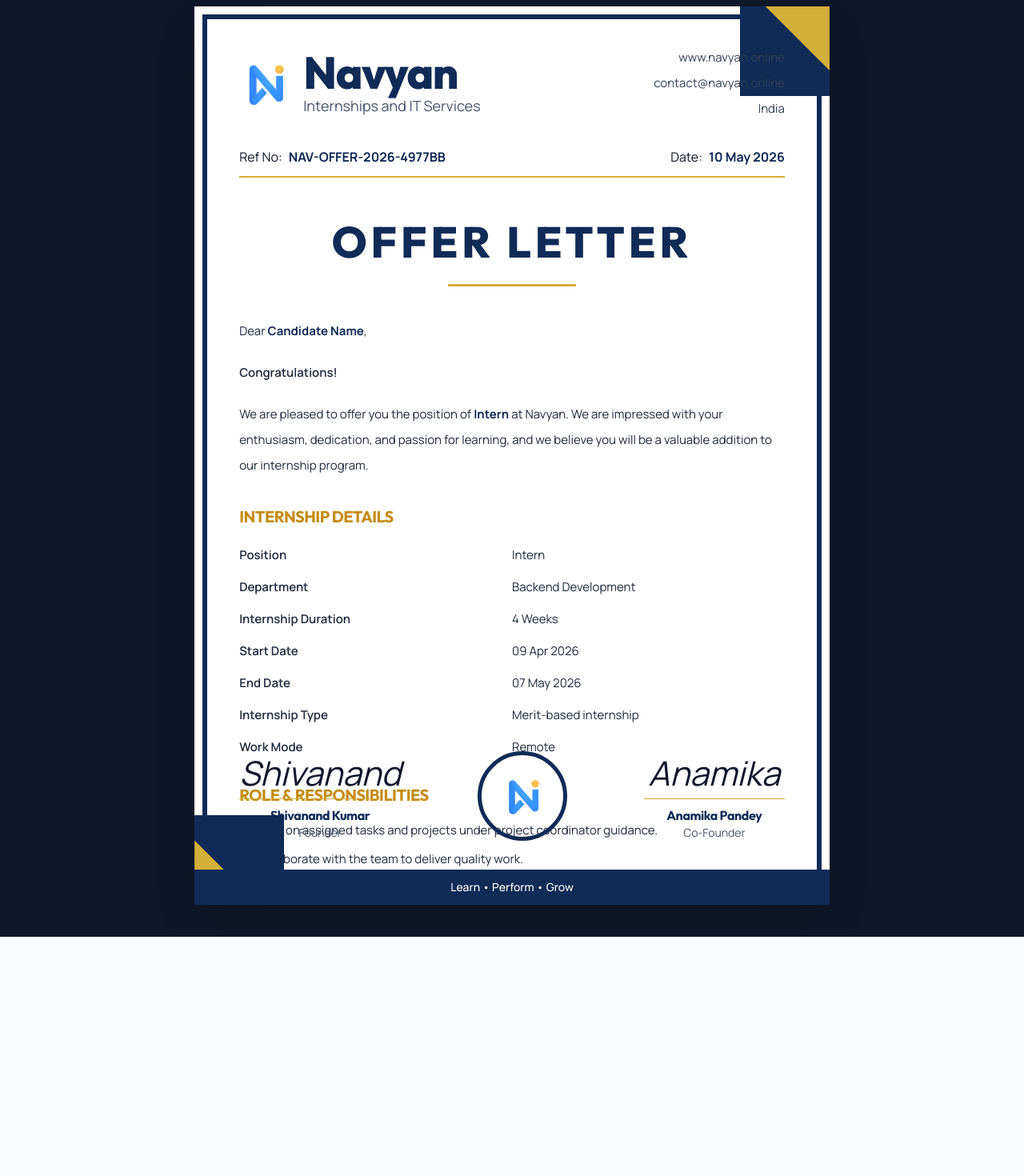
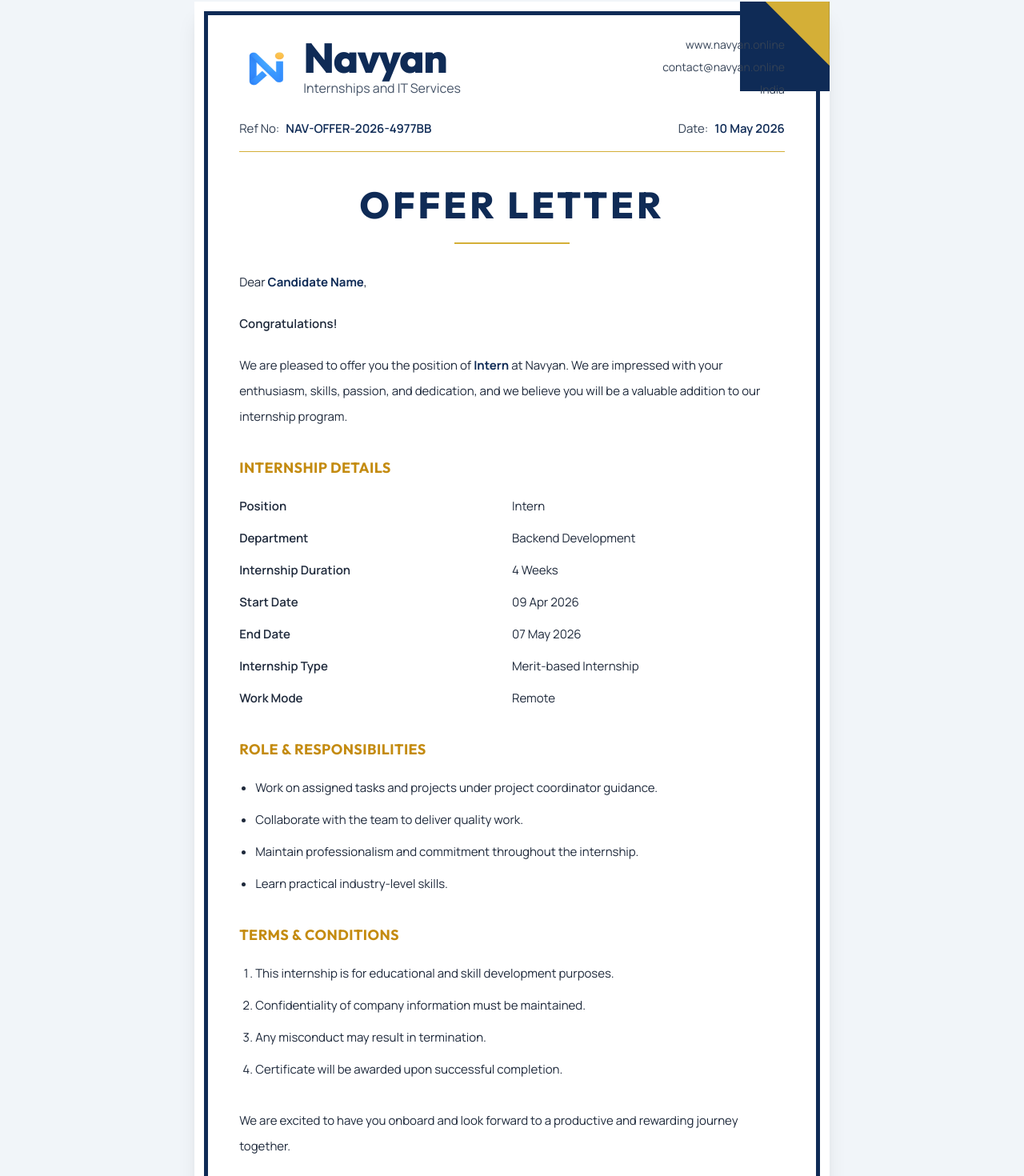
Before and after one commit to shivanand91/navyan, a React (Vite) app in the folder client/: page /documents/offer-letter/1 in a window 1280 px wide. Shown: the part 104-1574 px from the top of the page at 80% size. Before the commit the page ends 1275 px from the top, so only its background shows below. Built offline with nearby package versions, Linux system fonts and the light colour scheme; no server answers.

Commit message:
offer letter and certificate designs

```diff
--- a/client/src/pages/documents/OfferLetterPreview.jsx
+++ b/client/src/pages/documents/OfferLetterPreview.jsx
@@ -1,20 +1,7 @@
 import { useEffect, useState } from "react";
 import { useParams } from "react-router-dom";
-import api, { getApiErrorMessage } from "@/lib/axios";
+import api from "@/lib/axios";
 import halfLogo from "@/assests/half_logo.png";
-
-const fallbackDocument = {
-  studentName: "Candidate Name",
-  internshipTitle: "Backend Development",
-  role: "Intern",
-  durationLabel: "4 Weeks",
-  mode: "Remote",
-  startDateStr: "09 Apr 2026",
-  endDateStr: "07 May 2026",
-  issueDateStr: "10 May 2026",
-  offerId: "NAV-OFFER-2026-4977BB",
-  internshipType: "Merit-based internship",
-};
 
 export default function OfferLetterPreview() {
   const { accessToken } = useParams();
@@ -28,9 +15,20 @@ export default function OfferLetterPreview() {
           `/applications/offer-letter/${accessToken}/preview`
         );
 
-        setDocument(data.document || fallbackDocument);
+        setDocument(data.document);
       } catch {
-        setDocument(fallbackDocument);
+        setDocument({
+          studentName: "Candidate Name",
+          internshipTitle: "Backend Development",
+          role: "Intern",
+          durationLabel: "4 Weeks",
+          mode: "Remote",
+          startDateStr: "09 Apr 2026",
+          endDateStr: "07 May 2026",
+          issueDateStr: "10 May 2026",
+          offerId: "NAV-OFFER-2026-4977BB",
+          internshipType: "Merit-based Internship",
+        });
       }
     };
 
@@ -46,13 +44,20 @@ export default function OfferLetterPreview() {
   }
 
   return (
-    <div className="bg-[#0f172a] min-h-screen py-10 print:bg-white">
-      {/* PRINT BUTTON */}
+    <div className="bg-slate-100 min-h-screen py-10 px-4 print:bg-white">
+      {/* TOP ACTIONS */}
 
-      <div className="flex justify-center mb-6 print:hidden">
+      <div className="flex justify-center gap-4 mb-6 print:hidden">
+        <button
+          onClick={() => window.history.back()}
+          className="bg-white border border-slate-300 px-5 py-2 rounded-lg font-medium shadow-sm"
+        >
+          Back
+        </button>
+
         <button
           onClick={() => window.print()}
-          className="bg-[#0f2b56] text-white px-6 py-3 rounded-lg font-semibold"
+          className="bg-[#0f2b56] text-white px-5 py-2 rounded-lg font-medium shadow-sm"
         >
           Print / Save PDF
         </button>
@@ -62,23 +67,23 @@ export default function OfferLetterPreview() {
 
       <div
         className="
+          mx-auto
           bg-white
-          mx-auto
           relative
           overflow-hidden
-          shadow-2xl
+          shadow-xl
           print:shadow-none
         "
         style={{
           width: "210mm",
-          height: "297mm",
+          minHeight: "297mm",
         }}
       >
         {/* BORDER */}
 
-        <div className="absolute inset-[10px] border-[6px] border-[#0f2b56]" />
+        <div className="absolute inset-[12px] border-[5px] border-[#0f2b56]" />
 
-        {/* TOP CORNERS */}
+        {/* TOP RIGHT DESIGN */}
 
         <div className="absolute top-0 right-0 w-28 h-28 bg-[#0f2b56]" />
 
@@ -89,7 +94,7 @@ export default function OfferLetterPreview() {
           }}
         />
 
-        {/* BOTTOM CORNERS */}
+        {/* BOTTOM LEFT DESIGN */}
 
         <div className="absolute bottom-0 left-0 w-28 h-28 bg-[#0f2b56]" />
 
@@ -102,45 +107,45 @@ export default function OfferLetterPreview() {
 
         {/* HEADER */}
 
-        <div className="relative z-10 px-14 pt-12 flex justify-between">
+        <div className="relative z-10 px-14 pt-10 flex justify-between">
           <div className="flex items-center gap-4">
             <img
               src={halfLogo}
-              alt=""
-              className="w-16"
+              alt="logo"
+              className="w-16 h-16"
             />
 
             <div>
-              <h1 className="text-[56px] leading-[56px] font-black text-[#0f2b56]">
+              <h1 className="text-[52px] leading-[52px] font-black text-[#0f2b56]">
                 Navyan
               </h1>
 
-              <p className="text-[18px] text-slate-600">
+              <p className="text-[16px] text-slate-600">
                 Internships and IT Services
               </p>
             </div>
           </div>
 
-          <div className="text-right text-[15px] leading-8 text-slate-700">
+          <div className="text-right text-[14px] leading-7 text-slate-700">
             <p>www.navyan.online</p>
             <p>contact@navyan.online</p>
             <p>India</p>
           </div>
         </div>
 
-        {/* REF */}
+        {/* META */}
 
-        <div className="px-14 mt-8 flex justify-between text-[16px]">
+        <div className="relative z-10 px-14 mt-6 flex justify-between text-[15px] text-slate-700">
           <div>
             Ref No:
-            <span className="font-bold ml-2 text-[#0f2b56]">
+            <span className="font-semibold ml-2 text-[#0f2b56]">
               {document.offerId}
             </span>
           </div>
 
           <div>
             Date:
-            <span className="font-bold ml-2 text-[#0f2b56]">
+            <span className="font-semibold ml-2 text-[#0f2b56]">
               {document.issueDateStr}
             </span>
           </div>
@@ -148,21 +153,21 @@ export default function OfferLetterPreview() {
 
         {/* LINE */}
 
-        <div className="mx-14 mt-3 h-[2px] bg-[#d4af37]" />
+        <div className="mx-14 mt-4 border-b border-[#d4af37]" />
 
         {/* TITLE */}
 
-        <div className="text-center mt-10">
-          <h2 className="text-[54px] font-black tracking-[5px] text-[#0f2b56]">
+        <div className="text-center mt-8">
+          <h2 className="text-[46px] font-black tracking-[4px] text-[#0f2b56]">
             OFFER LETTER
           </h2>
 
-          <div className="w-40 h-[3px] bg-[#d4af37] mx-auto mt-3" />
+          <div className="w-36 h-[2px] bg-[#d4af37] mx-auto mt-3" />
         </div>
 
-        {/* CONTENT */}
+        {/* BODY */}
 
-        <div className="px-14 mt-10 text-[15px] leading-8 text-slate-800">
+        <div className="px-14 mt-8 text-[15px] leading-8 text-slate-800">
           <p>
             Dear{" "}
             <span className="font-bold text-[#0f2b56]">
@@ -180,16 +185,16 @@ export default function OfferLetterPreview() {
               {document.role}
             </span>{" "}
             at Navyan. We are impressed with your
-            enthusiasm, dedication, and passion for
-            learning, and we believe you will be a
-            valuable addition to our internship program.
+            enthusiasm, skills, passion, and dedication,
+            and we believe you will be a valuable
+            addition to our internship program.
           </p>
 
           {/* DETAILS */}
 
           <div className="mt-8">
-            <h3 className="text-[#c48b10] font-bold text-[20px]">
-              INTERNSHIP DETAILS
+            <h3 className="text-[#c48b10] text-[18px] font-bold uppercase tracking-wide">
+              Internship Details
             </h3>
 
             <div className="grid grid-cols-2 gap-y-2 mt-4">
@@ -232,15 +237,15 @@ export default function OfferLetterPreview() {
 
           {/* RESPONSIBILITIES */}
 
-          <div className="mt-7">
-            <h3 className="text-[#c48b10] font-bold text-[20px]">
-              ROLE & RESPONSIBILITIES
+          <div className="mt-8">
+            <h3 className="text-[#c48b10] text-[18px] font-bold uppercase tracking-wide">
+              Role & Responsibilities
             </h3>
 
-            <ul className="list-disc pl-5 mt-3 space-y-1">
+            <ul className="list-disc pl-5 mt-4 space-y-2">
               <li>
-                Work on assigned tasks and projects
-                under project coordinator guidance.
+                Work on assigned tasks and projects under
+                project coordinator guidance.
               </li>
 
               <li>
@@ -261,12 +266,12 @@ export default function OfferLetterPreview() {
 
           {/* TERMS */}
 
-          <div className="mt-7">
-            <h3 className="text-[#c48b10] font-bold text-[20px]">
-              TERMS & CONDITIONS
+          <div className="mt-8">
+            <h3 className="text-[#c48b10] text-[18px] font-bold uppercase tracking-wide">
+              Terms & Conditions
             </h3>
 
-            <ol className="list-decimal pl-5 mt-3 space-y-1">
+            <ol className="list-decimal pl-5 mt-4 space-y-2">
               <li>
                 This internship is for educational and
                 skill development purposes.
@@ -288,20 +293,30 @@ export default function OfferLetterPreview() {
             </ol>
           </div>
 
-          <p className="mt-7">
-            Welcome to the Navyan family!
+          <p className="mt-8">
+            We are excited to have you onboard and look
+            forward to a productive and rewarding journey
+            together.
+          </p>
+
+          <p className="mt-5">
+            Welcome to the{" "}
+            <span className="font-bold text-[#0f2b56]">
+              Navyan
+            </span>{" "}
+            family!
           </p>
         </div>
 
         {/* SIGNATURES */}
 
-        <div className="absolute bottom-20 left-0 w-full px-14 flex justify-between items-end">
+        <div className="px-14 mt-12 flex justify-between items-end">
           <div className="text-center">
-            <div className="text-[42px] italic">
+            <div className="text-[38px] italic text-slate-800">
               Shivanand
             </div>
 
-            <div className="w-44 h-[1px] bg-[#d4af37]" />
+            <div className="w-44 border-b border-[#d4af37]" />
 
             <h4 className="mt-2 font-bold text-[#0f2b56]">
               Shivanand Kumar
@@ -314,20 +329,20 @@ export default function OfferLetterPreview() {
 
           {/* SEAL */}
 
-          <div className="w-28 h-28 rounded-full border-[5px] border-[#0f2b56] flex items-center justify-center">
+          <div className="w-24 h-24 rounded-full border-[4px] border-[#0f2b56] flex items-center justify-center">
             <img
               src={halfLogo}
-              alt=""
-              className="w-14"
+              alt="seal"
+              className="w-12"
             />
           </div>
 
           <div className="text-center">
-            <div className="text-[42px] italic">
+            <div className="text-[38px] italic text-slate-800">
               Anamika
             </div>
 
-            <div className="w-44 h-[1px] bg-[#d4af37]" />
+            <div className="w-44 border-b border-[#d4af37]" />
 
             <h4 className="mt-2 font-bold text-[#0f2b56]">
               Anamika Pandey
@@ -341,7 +356,7 @@ export default function OfferLetterPreview() {
 
         {/* FOOTER */}
 
-        <div className="absolute bottom-0 left-0 w-full bg-[#0f2b56] text-white py-3 text-center text-sm font-medium">
+        <div className="mt-10 bg-[#0f2b56] text-white text-center py-3 text-sm font-medium">
           Learn • Perform • Grow
         </div>
       </div>
```
